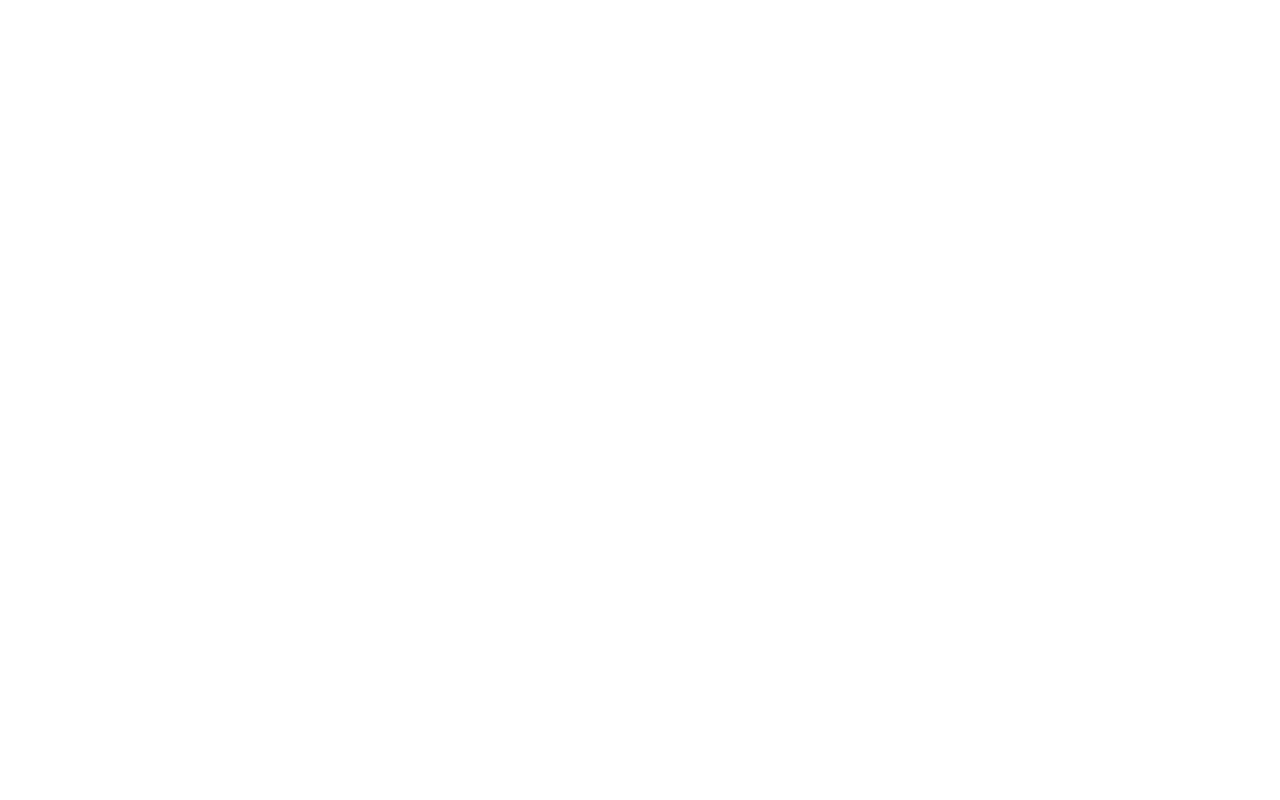
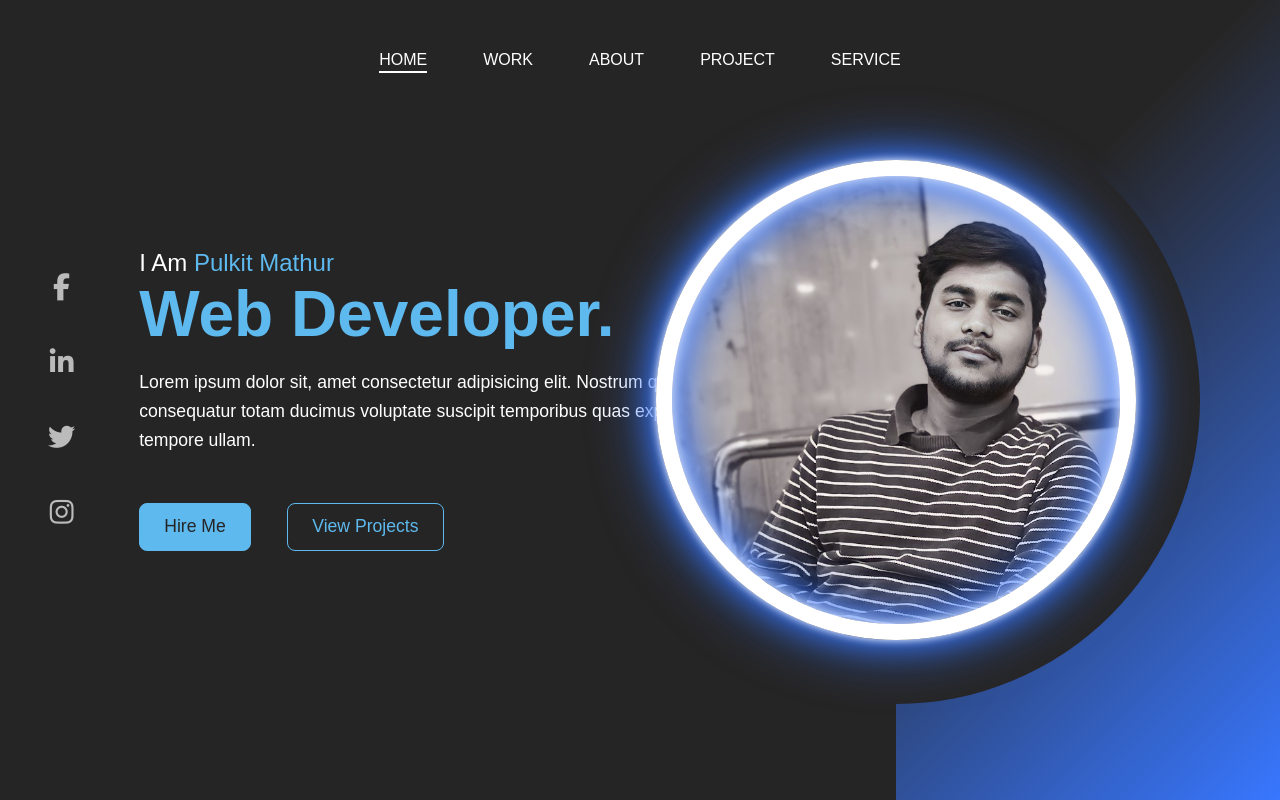
Before and after one commit to pulkitmathur07/portfolio-project, a plain HTML site: page index.html in a window 1280 px wide. Drawn offline with Linux system fonts and the light colour scheme; a web font is replaced by a local one.

Commit message:
Add files via upload

```diff
--- a/index.html
+++ b/index.html
@@ -1,3 +1,45 @@
-<html>
+<!DOCTYPE html>
+<html lang="en">
+<head>
+    <meta charset="UTF-8">
+    <meta name="viewport" content="width=device-width, initial-scale=1.0">
+    <title>Portfolio Website</title>
+    <link rel="stylesheet" href="style.css">
+    <link rel="stylesheet" href="https://cdnjs.cloudflare.com/ajax/libs/font-awesome/6.6.0/css/all.min.css" integrity="sha512-Kc323vGBEqzTmouAECnVceyQqyqdsSiqLQISBL29aUW4U/M7pSPA/gEUZQqv1cwx4OnYxTxve5UMg5GT6L4JJg==" crossorigin="anonymous" referrerpolicy="no-referrer" />
 
+</head>
+<body>
+    <div class="portfolio-container">
+        <ul class="navlist">
+            <li><a href="#" class="active">Home</a></li>
+            <li><a href="#">Work</a></li>
+            <li><a href="#">About</a></li>
+            <li><a href="#">Project</a></li>
+            <li><a href="#">Service</a></li>
+        </ul>
+        <div class="left-container">
+            <div class="icons">
+                <i class="fa-brands fa-facebook-f"></i>
+                <i class="fa-brands fa-linkedin-in"></i>
+                <i class="fa-brands fa-twitter"></i>
+                <i class="fa-brands fa-instagram"></i>
+            </div>
+            <div class="content">
+                <p class="intro">I Am <span>Pulkit Mathur</span></p>
+                <h1>Web Developer.</h1>
+                <p class="detail">Lorem ipsum dolor sit, amet consectetur adipisicing elit. Nostrum quasi consequatur totam ducimus voluptate suscipit temporibus quas expedita tempore ullam.</p>
+                <div class="btn-container">
+                    <button>Hire Me</button>
+                    <button>View Projects</button>
+                </div>
+            </div>
+        </div>
+        <div class="right-container"></div>
+        <div class="design">
+            <div class="circle"></div>
+            <div class="circle"></div>
+        </div>
+
+    </div>
+</body>
 </html>
--- /dev/null
+++ b/style.css
@@ -0,0 +1,150 @@
+@import url('https://fonts.googleapis.com/css2?family=Inria+Sans:ital,wght@0,300;0,400;0,700;1,300;1,400;1,700&display=swap');
+ *{
+    margin: 0;
+    padding: 0;
+    box-sizing: border-box;
+    font-family: "Inria Sans", sans-serif;
+}
+.portfolio-container{
+    min-height: 100vh;
+    width: 100%;
+    display: flex;
+}
+.navlist{
+    display: flex;
+    gap: 3.5rem;
+    height: 15vh;
+    width: 100%;
+    justify-content: center;
+    align-items: center;
+    position: fixed;
+}
+.navlist li{
+    list-style: none;
+}
+.navlist li a{
+    text-decoration: none;
+    text-transform: uppercase;
+    font-size: 1rem;
+    color: #fff;
+    position: relative;
+}
+.left-container, .right-container{
+    height: 100vh;
+    display: flex;
+    align-items: center;
+}
+.left-container{
+    background: #262525;
+    width: 70%;
+    padding-left: 3rem;
+}
+.right-container{
+    background: linear-gradient(-45deg, #3877ff, #262525 70%);
+    width: 30%;
+}
+.icons .fa-brands{
+    color: #bbb;
+    font-size: 1.7rem
+}
+.icons{
+    display: flex;
+    flex-direction: column;
+    justify-content: center;
+    align-items: center;
+    gap: 3rem;
+}
+.content{
+    margin-left: 4rem;
+}
+.content .intro{
+    font-size: 1.5rem;
+    color: #fff;
+}
+.content .intro span{
+    color: #5db9ee;
+}
+.content h1{
+    font-size: 4rem;
+    color: #5db9ee;
+}
+.content .detail{
+    font-size: 1.1rem;
+    color: #fff;
+    max-width: 38rem;
+    margin: 1.1rem 0 3rem 0;
+    line-height: 1.8rem;
+}
+.btn-container button{
+    border: .1rem solid #5db9ee;
+    font-size: 1.1rem;
+    padding: .8rem 1.5rem;
+    border-radius: .5rem;
+    cursor: pointer;
+    transition: .5s;
+}
+button:nth-child(1){
+    background: #5db9ee;
+    color: #262525;
+}
+button:nth-child(2){
+    background: transparent;
+    color: #5db9ee;
+    margin-left: 2rem;
+}
+button:nth-child(1):hover{
+    background: transparent;
+    color: #5db9ee;
+}
+button:nth-child(2):hover{
+    background: #5db9ee;
+    color: #262525;
+}
+.icons .fa-brands:hover{
+    cursor: pointer;
+    background: linear-gradient(#fff, #3877ff);
+    -webkit-background-clip: text;
+    -webkit-text-fill-color: transparent;
+}
+.design .circle{
+    aspect-ratio: 1;
+    position: absolute;
+    border-radius: 50%;
+    top: 50%;
+    left: 70%;
+    transform: translate(-50%, -50%);
+}
+.circle:nth-child(1){
+    background: linear-gradient(90deg, transparent 50%, #262525 50%);
+    width: 38rem;
+}
+.circle:nth-child(2){
+    background-image: url("mypic.jpg");
+    width: 30rem;
+    background-size: 100%;
+    background-repeat: no-repeat;
+    border: 1rem solid white;
+    box-shadow:
+    0 0 .5rem #fff,
+    inset 0 0 1rem #fff,
+    0 0 2rem #3877ff,
+    inset 0 0 2rem #3877ff,
+    0 0 4rem #3877ff,
+    inset 0 0 4rem #3877ff;
+}
+.navlist li a::after, .navlist .active::after{
+    content: "";
+    position: absolute;
+    background: #fff;
+    width: 100%;
+    height: .1rem;
+    left: 0;
+    bottom: -5px;
+    transform: scaleX(0);
+    transition: transform .5s;
+    transform-origin: bottom right;
+}
+.navlist li a:hover::after, .navlist .active::after{
+    transform: scaleX(1);
+    transform-origin: bottom left;
+}
```
Also changed, not shown: mypic.jpg (added).
